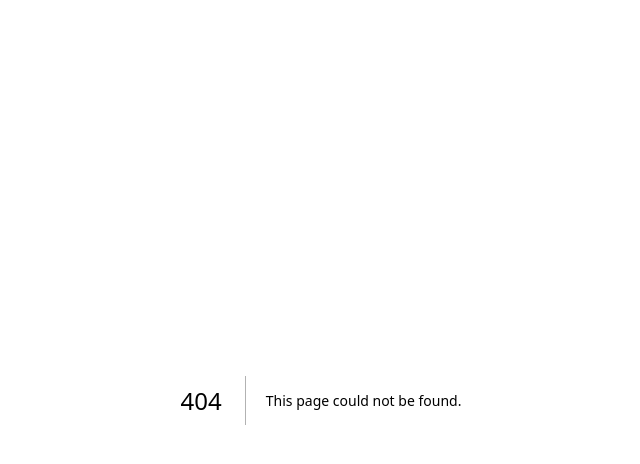
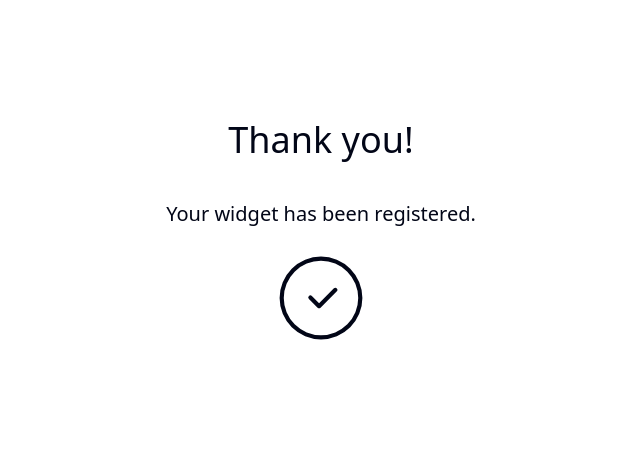
Before and after one commit to slugger-analytics/slugger-website, a Next.js app: page /form-submitted in a window 1280 px wide. Before the commit this address had no page. Shown: the top 464 px of the page, without its empty margins (319-959 px from the left). Built offline with nearby package versions, Linux system fonts and the light colour scheme.

Commit message:
Add thank you page. User is routed to this page after their form is submitted sucessfully.

```diff
--- /dev/null
+++ b/src/app/form-submitted/page.tsx
@@ -0,0 +1,12 @@
+import React from 'react'
+import { CiCircleCheck } from "react-icons/ci";
+
+export default function page() {
+  return (
+    <div className='flex flex-col justify-center items-center m-20'>
+        <h1>Thank you!</h1>
+        <p className='text-m'>Your widget has been registered.</p>
+        <CiCircleCheck size={100} className='m-5'/>
+    </div>
+  )
+}
--- a/src/app/form.tsx
+++ b/src/app/form.tsx
@@ -1,6 +1,7 @@
 "use client";
 
 import { useState } from "react";
+import { useRouter } from 'next/navigation';
 import InputField from "./components/InputField";
 import TextareaInput from "./components/TextareaInput";
 import SubmitButton from "./components/SubmitButton";
@@ -14,6 +15,7 @@ const initialState = {
 export function Form() {
     // update state based on res. of form action
     const [state, setState] = useState(initialState);
+    const router = useRouter();
 
     const handleSubmit = (event: React.FormEvent<HTMLFormElement>) => {
         event.preventDefault();
@@ -25,7 +27,7 @@ export function Form() {
         })
 
         console.log(data); // TODO: process/upload data to DB
-
+        router.push('/form-submitted');
         setState({ message: "Form submitted!" });
     };
 
@@ -34,7 +36,7 @@ export function Form() {
             <InputField
                 id='email'
                 label='Email'
-                type='text'
+                type='email'
                 required={true}
                 placeholder="your@email.com"
             />
@@ -48,7 +50,7 @@ export function Form() {
             <TextareaInput
                 id='description'
                 label='Description'
-                required={true}
+                required={false}
                 placeholder="A widget description"
             />
             <InputField
--- a/src/app/globals.css
+++ b/src/app/globals.css
@@ -2,6 +2,12 @@
 @tailwind components;
 @tailwind utilities;
 
+@layer base {
+  h1 {
+    @apply text-4xl m-10;
+  }
+}
+
 body {
   @apply text-slate-950 font-medium text-xl;
 }
--- a/src/app/page.tsx
+++ b/src/app/page.tsx
@@ -3,9 +3,9 @@ import { Form } from '@/app/form';
 
 export default function Home() {
   return (
-    <body className=''>
-      <div className='flex justify-center m-10'>
-        <h1 className='text-4xl'>Register a widget</h1>
+    <body>
+      <div className='flex justify-center'>
+        <h1>Register a widget</h1>
       </div>
 
       <main className='flex justify-center w-full'>
```
Also changed, not shown: package.json (+5 -4 lines), 1 other file (tests, documents, lock files or other folders).
